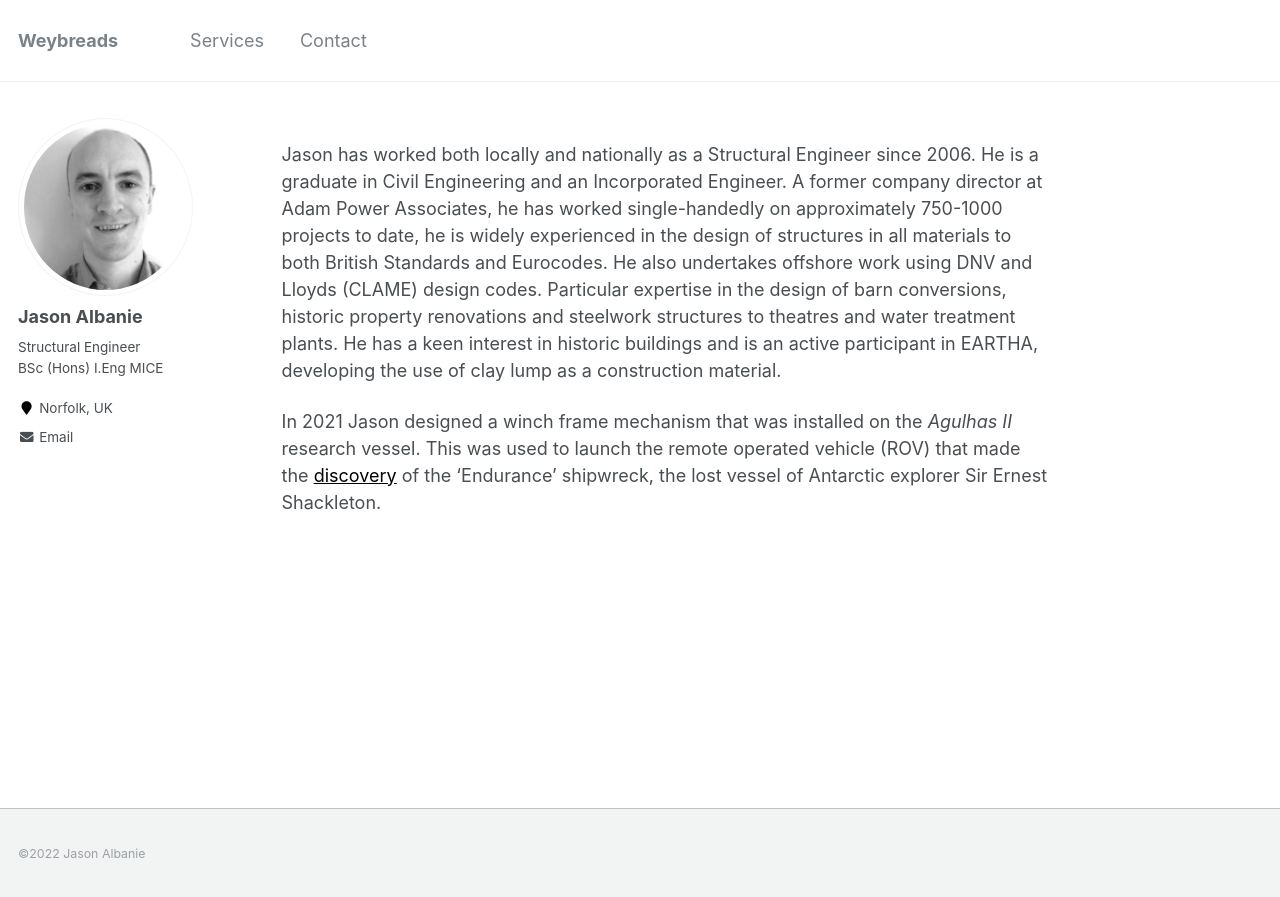
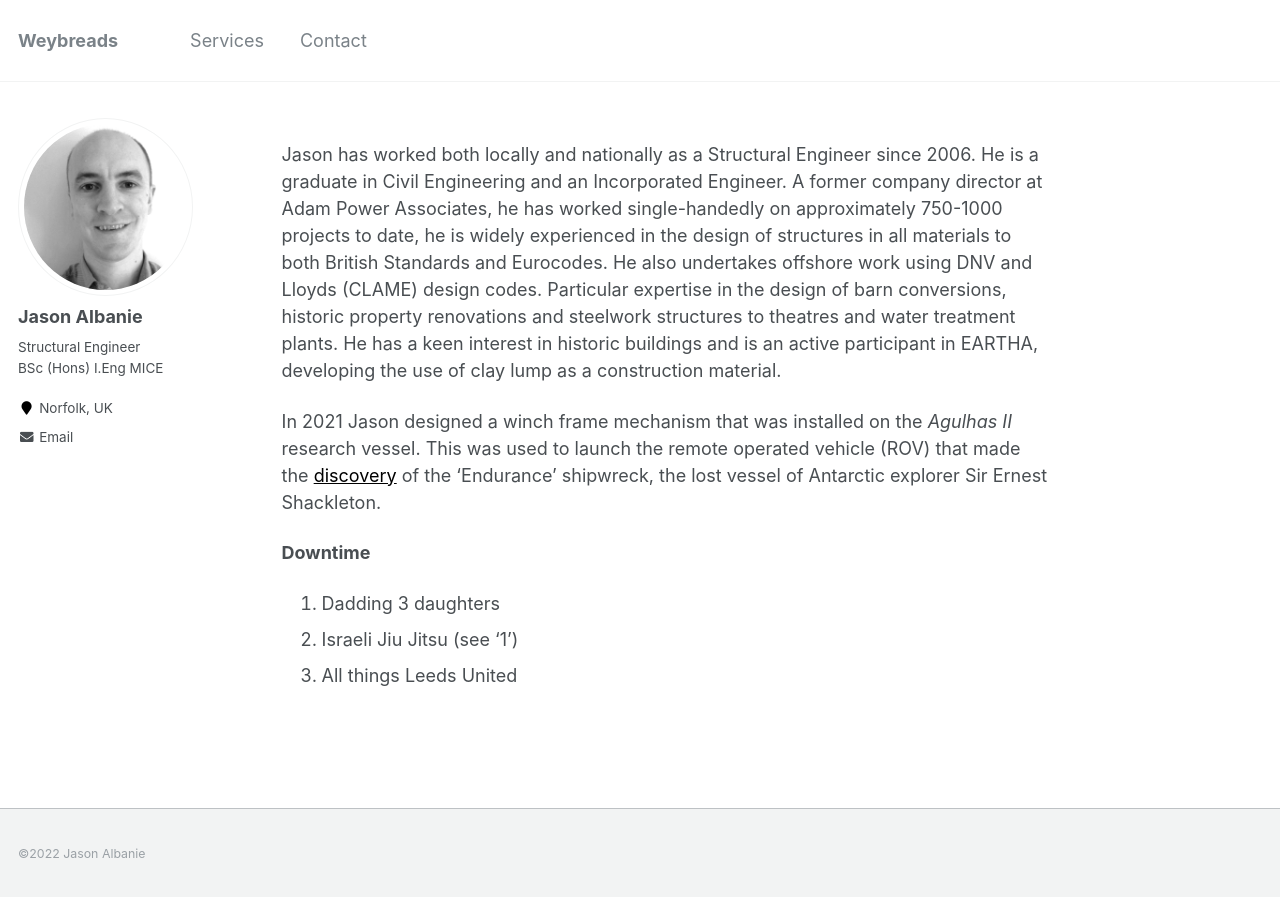
Before and after one commit to weybreads/weybreads.github.io, a Jekyll site: the page built from _pages/about.md, in a window 1280 px wide. Shown: the top 897 px of the page. Built offline with Jekyll 4.4.1, drawn with Linux system fonts in a browser that asks for light colours.

Commit message:
add downtime

```diff
--- a/_pages/about.md
+++ b/_pages/about.md
@@ -11,3 +11,8 @@ redirect_from:
 Jason has worked both locally and nationally as a Structural Engineer since 2006. He is a graduate in Civil Engineering and an Incorporated Engineer. A former company director at Adam Power Associates, he has worked single-handedly on approximately 750-1000 projects to date, he is widely experienced in the design of structures in all materials to both British Standards and Eurocodes. He also undertakes offshore work using DNV and Lloyds (CLAME) design codes. Particular expertise in the design of barn conversions, historic property renovations and steelwork structures to theatres and water treatment plants.  He has a keen interest in historic buildings and is an active participant in EARTHA, developing the use of clay lump as a construction material.
 
 In 2021 Jason designed a winch frame mechanism that was installed on the <em>Agulhas II</em> research vessel. This was used to launch the remote operated vehicle (ROV) that made the <a href="https://www.bbc.co.uk/news/science-environment-60662541">discovery</a> of the ‘Endurance’ shipwreck, the lost vessel of Antarctic explorer Sir Ernest Shackleton.
+
+<strong>Downtime<strong><br>
+1. Dadding 3 daughters<br>
+2. Israeli Jiu Jitsu (see ‘1’)<br>
+3. All things Leeds United
```
